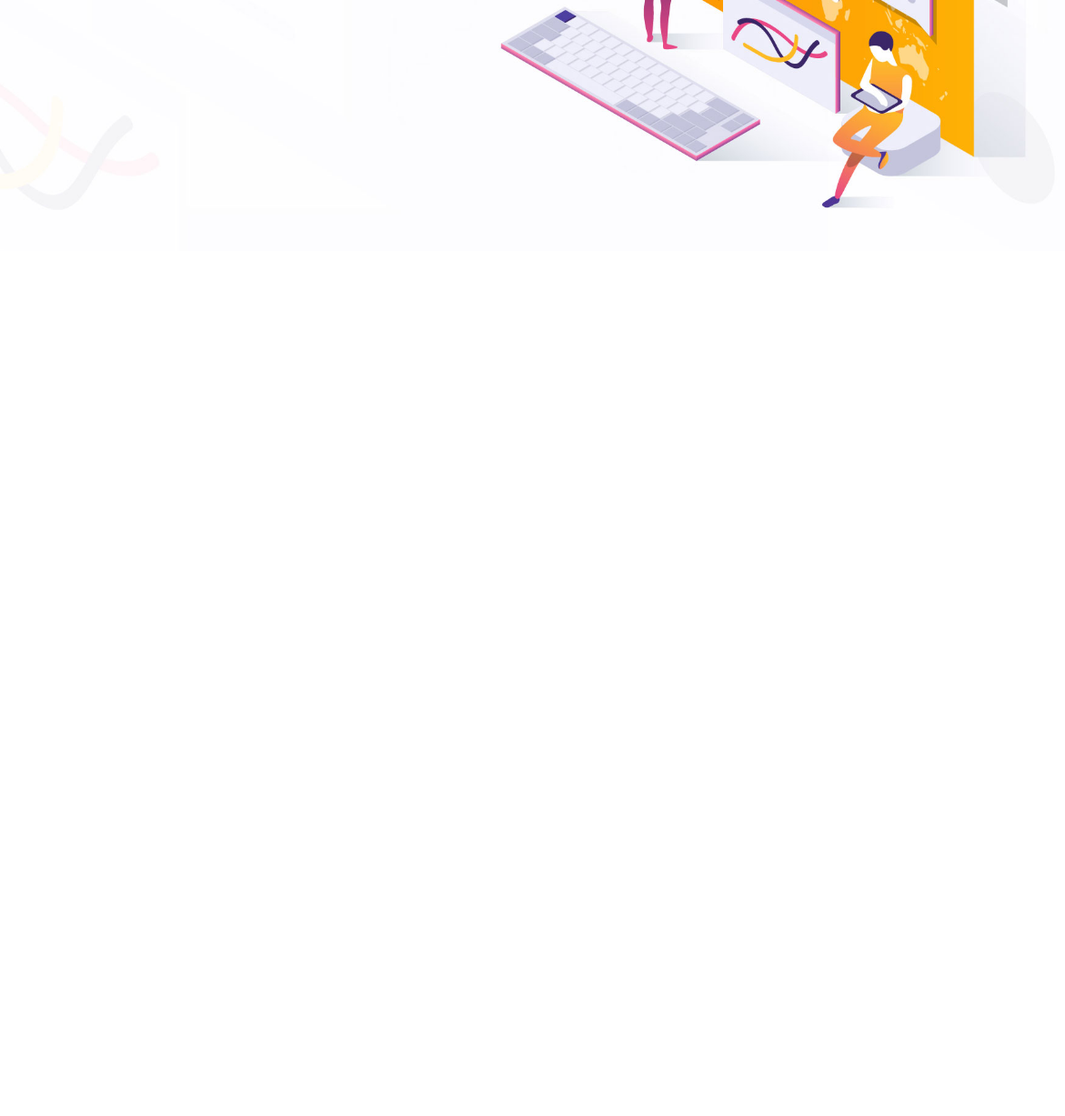
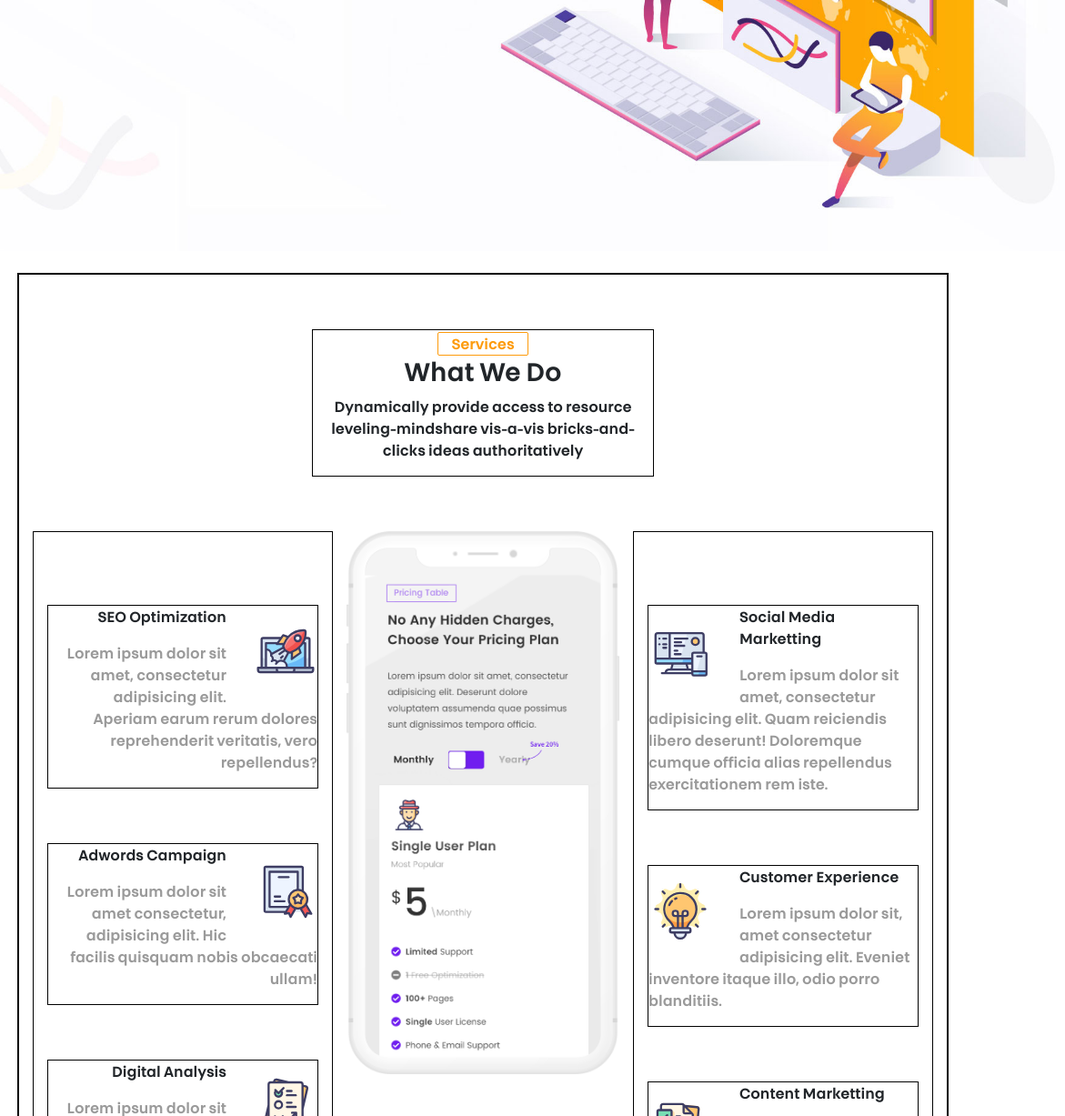
Before and after one commit to arifbaglar/teamA, a plain HTML site: page index.html in a window 1280 px wide. Shown: the part 524-1751 px from the top of the page at 91% size, 109-1280 px from the left. Before the commit the page ends 824 px from the top, so only its background shows below. Drawn offline with nearby package versions, Linux system fonts and the light colour scheme.

Commit message:
First commit of What We Do section

```diff
--- /dev/null
+++ b/hakan.css
@@ -0,0 +1,145 @@
+* {
+    padding:0;
+    margin:0;
+    box-sizing:border-box;
+}
+@font-face {
+    src: url(fonts/Touche\ W03\ Bold.ttf);
+    font-family: "Touche Bold";
+}
+@font-face {
+    src: url(fonts/Touche\ W03\ Light.ttf);
+    font-family: "Touche Light";
+}
+
+@font-face {
+    src: url(fonts/Touche\ W03\ Regular.ttf);
+    font-family: "Touche Regular";
+}
+
+@font-face {
+    src: url(fonts/Touche\ W03\ Semibold.ttf);
+    font-family: "Touche Semibold";
+}
+
+
+.main-div2 {
+    border: 2px black solid;
+    font-family: "Touche Semibold";
+    margin:0 auto;
+    width:80%;
+    height:auto;
+    margin-bottom: 10%;
+}
+
+.header-div {
+    border: 2px hidden;
+    margin:0 auto;
+    text-align: center;
+    width:38%;
+    margin-top:60px;
+    margin-bottom:60px;
+}
+
+#p-service {
+    margin:2px auto;
+    color: rgb(253,155,12);
+    border: 1px solid rgb(253,155,12);
+    border-radius: 2px;
+    width:100px;
+    font-family: "Touche Semibold";
+
+}
+
+.phone-image {
+    width:100%;
+    height: auto;
+
+}
+.text-info{
+    color: #9A9A9A !important;
+}
+.p-left-info {
+    text-align: right;
+
+}
+
+.info-left {
+    padding-top:80px;
+
+}
+.info-right {
+    padding-top:80px;
+
+}
+.clearfix {
+    overflow:auto;
+
+}
+.icon-1 {
+    float:right;
+    right:0;
+    width:100px;
+    height: 100px;
+    padding-left:30px;
+}
+
+.icon-2 {
+    float:right;
+    right:0;
+    width:100px;
+    height: 100px;
+    padding-left:30px;
+}
+.icon-3 {
+    float:right;
+    right:0;
+    width:100px;
+    height: 100px;
+    padding-left:30px;
+}
+.icon-4 {
+    float:left;
+    left:30px;
+    width:100px;
+    height: 100px;
+    padding-right:30px;
+}
+.icon-5 {
+    float:left;
+    left:30px;
+    width:100px;
+    height: 100px;
+    padding-right:30px;
+}
+.icon-6 {
+    float:left;
+    left:30px;
+    width:100px;
+    height: 100px;
+    padding-right:30px;
+}
+
+.clearfix{
+    overflow:auto;
+    width:100%;
+    margin:0;
+    border:1px black solid;
+    margin-bottom:60px;
+}
+
+div.header-div {
+    border:1px black solid;
+}
+div.phone-image{
+    border:1px black solid;
+}
+div.info-left {
+    border:1px black solid;
+}
+div.info-right {
+    border:1px black solid;
+}
+div.clearfix {
+    border: 1px black solid;
+}
--- a/index.html
+++ b/index.html
@@ -12,6 +12,7 @@
     <link rel="stylesheet" href="https://stackpath.bootstrapcdn.com/bootstrap/4.3.1/css/bootstrap.min.css" integrity="sha384-ggOyR0iXCbMQv3Xipma34MD+dH/1fQ784/j6cY/iJTQUOhcWr7x9JvoRxT2MZw1T" crossorigin="anonymous">
     <!-- Style CSS -->
     <link rel="stylesheet" href="style.css">
+    <link rel="stylesheet" href="hakan.css">
   </head>
   <body>
     <header id="headersection">
@@ -106,6 +107,65 @@
     <script src="https://stackpath.bootstrapcdn.com/bootstrap/4.3.1/js/bootstrap.min.js" integrity="sha384-JjSmVgyd0p3pXB1rRibZUAYoIIy6OrQ6VrjIEaFf/nJGzIxFDsf4x0xIM+B07jRM" crossorigin="anonymous"></script>
 
             <!--Hakan Yıldız: What We Do  Page -->
+    <div class="main-div2 container-fluid my-center">
+
+      <div class="header-div">
+        <p id="p-service">Services</p>
+        <h3>What We Do</h3>
+        <p>Dynamically provide access to resource leveling-mindshare vis-a-vis bricks-and-clicks ideas authoritatively</p>
+      </div> <!--div of the header-->
+
+      <div class="container-fluid">
+        <div class="row">
+            <div class="info-left col-sm-4">
+              <div class="p-left-info">
+                <div class="clearfix">
+                  <img class="icon-1" src="images/img2.svg" alt="first-icon" />
+                  <p><strong>SEO Optimization</strong></p>
+                  <p class="text-info">Lorem ipsum dolor sit amet, consectetur adipisicing elit. Aperiam earum rerum dolores reprehenderit veritatis, vero repellendus?</p>
+                </div>
+              </div>
+              <div class="p-left-info ">
+                <div class="clearfix">
+                  <img class="icon-2" src="images/img3.svg" alt="second-icon" />
+                  <p><strong>Adwords Campaign</strong></p>
+                  <p class="text-info">Lorem ipsum dolor sit amet consectetur, adipisicing elit. Hic facilis quisquam nobis obcaecati ullam! </p>
+                </div>
+              </div>
+              <div class="p-left-info ">
+                <div class="clearfix">
+                  <img class="icon-3" src="images/img4.svg" />
+                  <p><strong>Digital Analysis</strong></p>
+                  <p class="text-info">Lorem ipsum dolor sit amet consectetur, adipisicing elit. Fugit tempore voluptatibus sunt veniam, quod laboriosam.</p>
+                </div>
+              </div>
+            </div><!--div of the info-left-->
+
+
+          <div class="col-sm-4">
+            <img class="phone-image" src="images/img8.png" alt="phone picture"/>
+          </div><!--div of the phone-image-->
+
+          <div class="info-right col-sm-4">
+            <div class="clearfix">
+                <img class="icon-4" src="images/img5.svg" />
+                <p><strong>Social Media Marketting</strong></p>
+                <p class="text-info">Lorem ipsum dolor sit amet, consectetur adipisicing elit. Quam reiciendis libero deserunt! Doloremque cumque officia alias repellendus exercitationem rem iste. </p>
+            </div>
+            <div class="clearfix" >
+                <img class="icon-5" src="images/img6.svg" />
+                <p><strong>Customer Experience</strong></p>
+                <p class="text-info">Lorem ipsum dolor sit, amet consectetur adipisicing elit. Eveniet inventore itaque illo, odio porro blanditiis.</p>
+            </div>
+            <div class="clearfix" >
+                <img class="icon-6" src="images/img7.svg" />
+                <p><strong>Content Marketting</strong></p>
+                <p class="text-info">Lorem ipsum dolor sit amet consectetur adipisicing elit. Repellendus voluptatem, nulla, neque quasi facere tenetur.</p>
+            </div>
+          </div> <!--div of the info-right-->
+        </div>  <!--div of my-center-->
+      </div>  <!--div with the container class-->
+    </div>
 
             <!--Maya Nour Alah: Get Your Free Code Today Page (And also the Video Button !!!)-->
 
```
